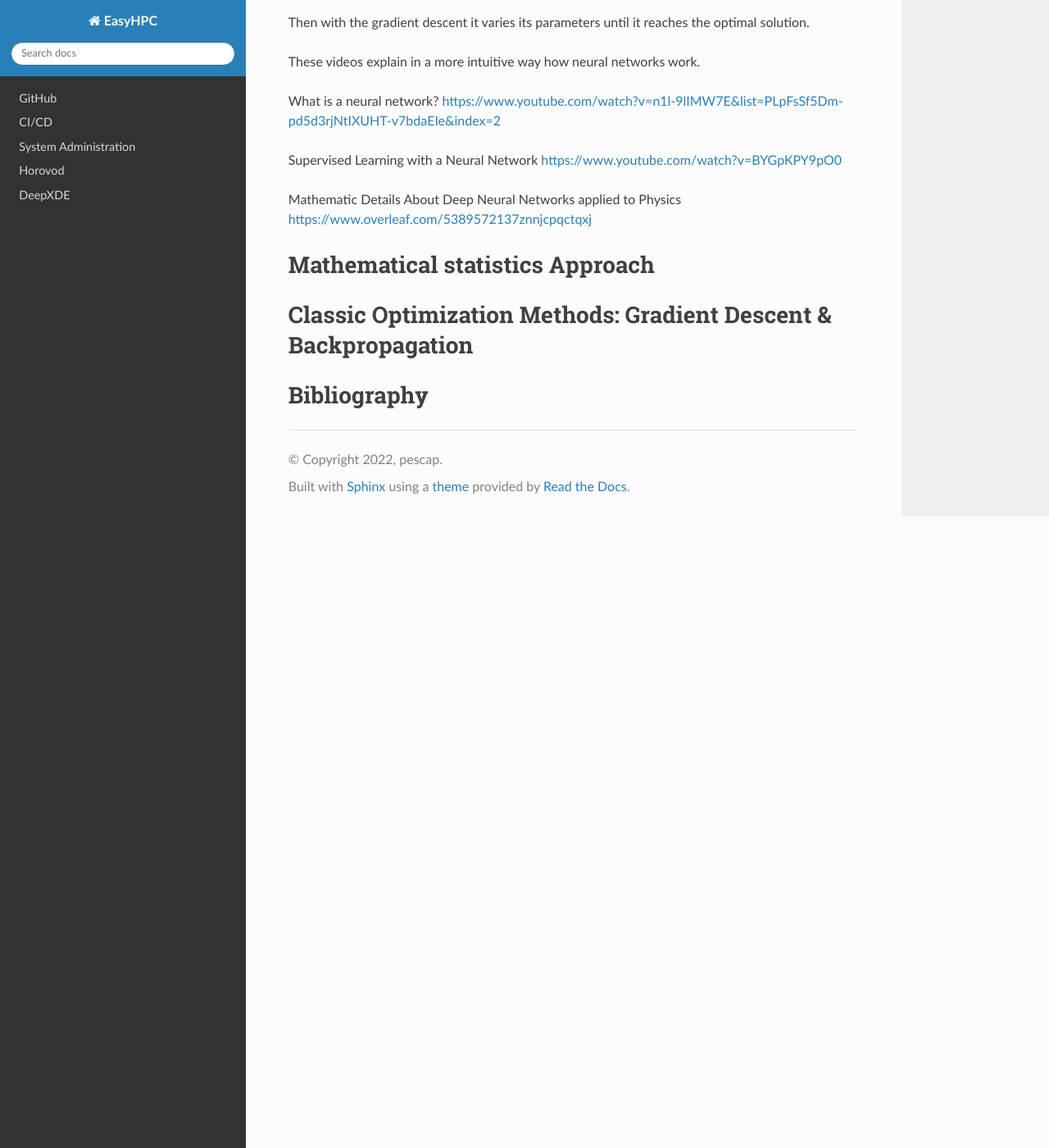
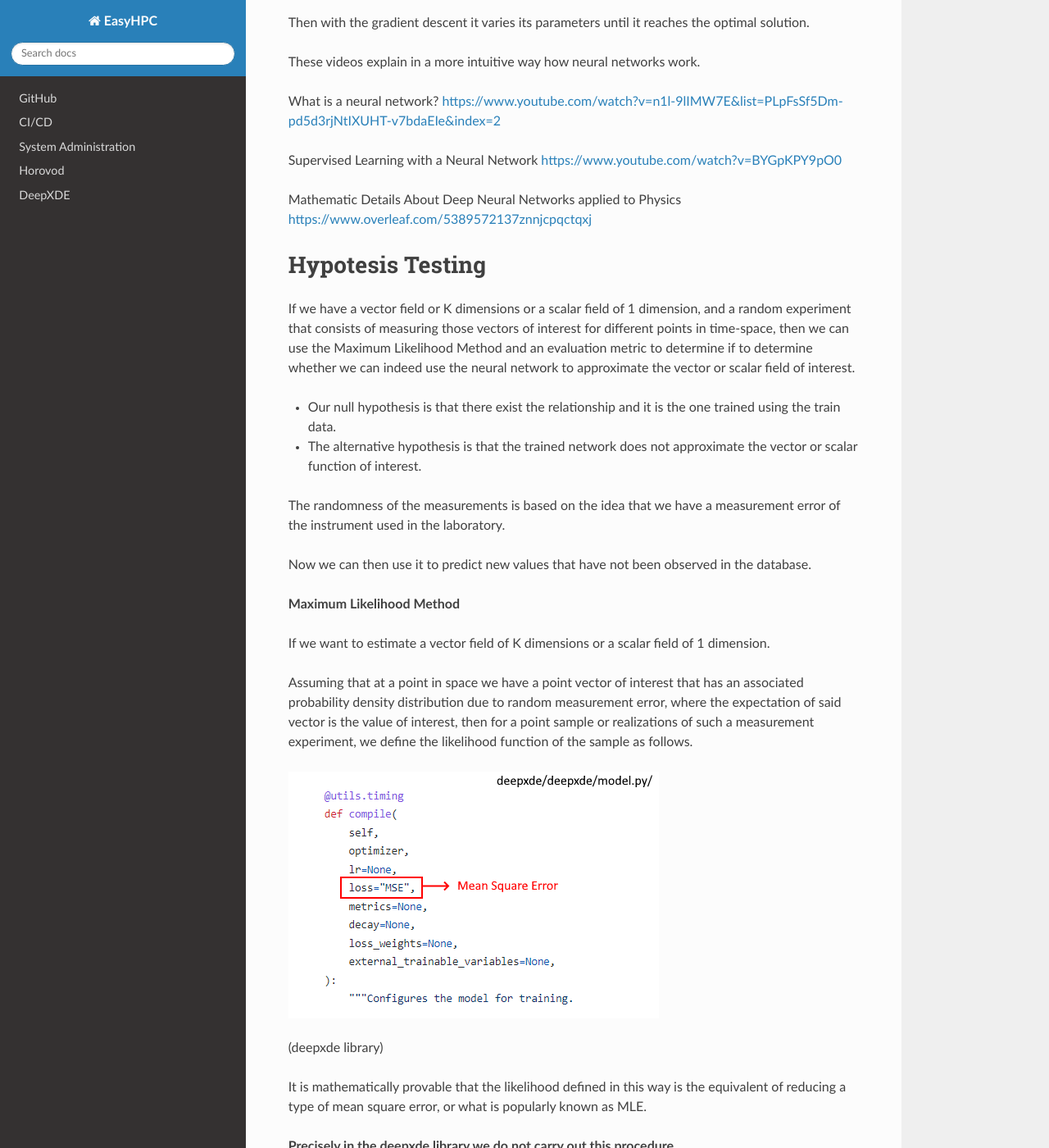
Before and after one commit to pescap/EasyHPC, a Sphinx documentation site: the page built from docs/source/NeuralNetworkTheory.rst, in a window 1280 px wide and 1400 px high, scrolled down 4936 px. Shown: the whole window at 82% size. Built offline with Sphinx 7.4.7 and the Read the Docs theme 2.0.0, drawn with Linux system fonts in a browser that asks for light colours; some of the changed text lies outside the part shown.

Commit message:
likelihood

```diff
--- a/docs/source/NeuralNetworkTheory.rst
+++ b/docs/source/NeuralNetworkTheory.rst
@@ -158,17 +158,38 @@ https://www.youtube.com/watch?v=BYGpKPY9pO0
 Mathematic Details About Deep Neural Networks applied to Physics
 https://www.overleaf.com/5389572137znnjcpqctqxj
 
+**Hypotesis Testing**
+------------
+
+If we have a vector field or K dimensions or a scalar field of 1 dimension, and a random experiment that consists of measuring those vectors of interest for different points in time-space, then we can use the Maximum Likelihood Method
+and an evaluation metric to determine if to determine whether we can indeed use the neural network to approximate the vector or scalar field of interest.
+
+- Our null hypothesis is that there exist the relationship and it is the one trained using the train data.
+
+- The alternative hypothesis is that the trained network does not approximate the vector or scalar function of interest.
 
 
+The randomness of the measurements is based on the idea that we have a measurement error of the instrument used in the laboratory.
 
-**Mathematical statistics Approach**
-------------
+Now we can then use it to predict new values that have not been observed in the database.
 
 
-**Classic Optimization Methods: Gradient Descent & Backpropagation**
-------------
+**Maximum Likelihood Method**
 
+If we want to estimate a vector field of K dimensions or a scalar field of 1 dimension.
 
+Assuming that at a point in space we have a point vector of interest that has an associated probability density distribution due to random measurement error, where the expectation of said vector is the value of interest, then for a point sample or realizations of such a measurement experiment, we define the likelihood function of the sample as follows.
+
+.. image:: Image/MLEPhoto.png
+(deepxde library)
+
+It is mathematically provable that the likelihood defined in this way is the equivalent of reducing a type of mean square error, or what is popularly known as MLE.
+
+**Precisely in the deepxde library we do not carry out this procedure**
+
+We assume that there is a relationship between the expectation of these random vectors as a function of a point in space. We use the neural network to parameterize the expectation of our random vectors for different points in space.
+
+We assume that there is independence between the different vectors observed in the database.
 
 
 Bibliography
```
Also changed, not shown: docs/source/Image/MLEPhoto.png (added), 3 other files.
